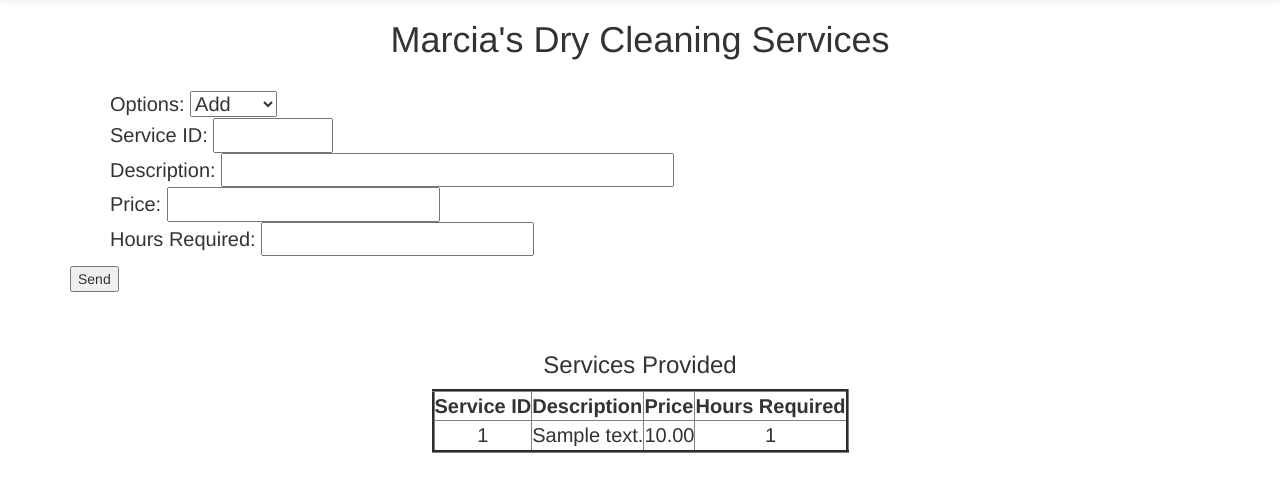
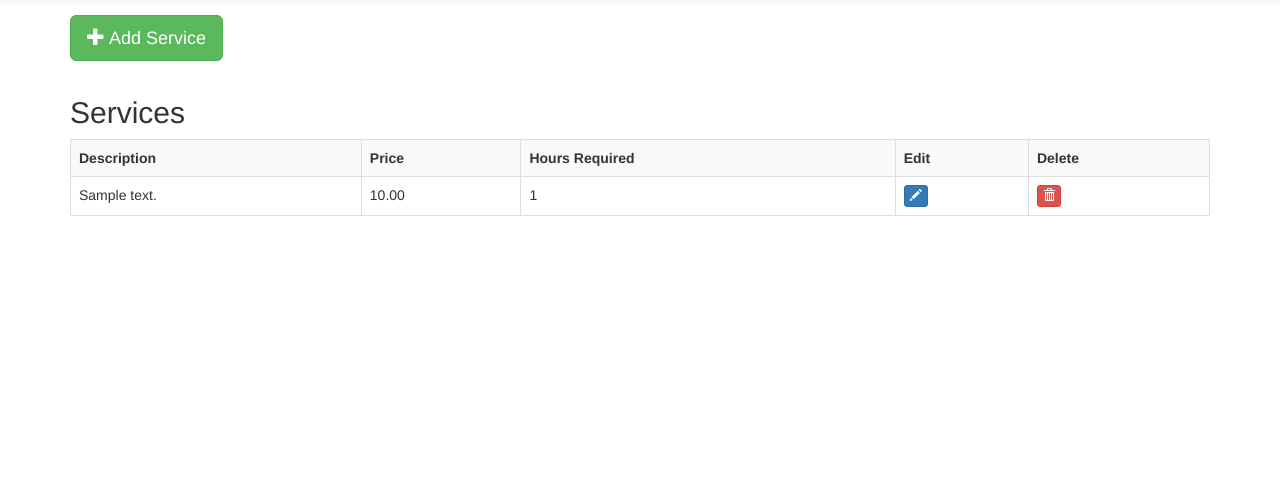
Before and after one commit to JoshHumpherys/COS300-Database-Project, a PHP site: page /service.php in a window 1280 px wide. Shown: the part 51-543 px from the top of the page. Run offline with PHP 8.4, Linux system fonts and the light colour scheme; tables that the repository leaves empty hold one stand-in row (values such as "Sample post").

Commit message:
Add add, edit, and delete for service page, use bootstrap

```diff
--- a/customer.php
+++ b/customer.php
@@ -3,7 +3,7 @@
 <?php require "header.php"; ?>
 <body>
 <div class="container" style="padding-top:15px;">
-    <button class="btn btn-success btn-lg" data-title="Add" data-toggle="modal" data-target="#add"><span class="glyphicon glyphicon-plus"></span> Add Customer</button>
+    <button style="margin-bottom:15px" class="btn btn-success btn-lg" data-title="Add" data-toggle="modal" data-target="#add"><span class="glyphicon glyphicon-plus"></span> Add Customer</button>
     <h2>Customers</h2>
     <div class="table-responsive">
         <table class="table table-bordered table-striped">
--- a/service.php
+++ b/service.php
@@ -2,142 +2,216 @@
 <html>
 <?php require "header.php"; ?>
 <body>
-<div class="container">
-    <h1 align="center">Marcia's Dry Cleaning Services</h1>
-    <br>
-    <form action="service.php" method="post">
-        <ul style="text-align:left; list-style-type:none; display:block;font-size:20px; ">
-            <li>Options:
-                <select name="action_type">
-                    <option value="add">Add</option>
-                    <option value="update">Update</option>
-                    <option value="delete">Delete</option>
-                </select>
-            </li>
-            <li>Service ID: <input type="number" , name="serviceID" , min="0" , max="999999" , step="1",></li>
-            <li>Description: <input type="text" , name="description" size="35"></li>
-            <li>Price: <input type="number" , name="price" , size="5", step="any"></li>
-            <li>Hours Required: <input type="number" , name="hours" , size="5"></li>
-        </ul>
-        <div style="margin:auto;">
-            <input type="submit" value="Send" name="submit">
-        </div>
-
-    </form>
-    <br>
+<div class="container" style="padding-top:15px">
+    <button style="margin-bottom:15px" class="btn btn-success btn-lg" data-title="Add" data-toggle="modal" data-target="#add"><span class="glyphicon glyphicon-plus"></span> Add Service</button>
+    <h2>Services</h2>
+    <table class="table table-bordered table-striped">
+        <tr>
+            <th>Description</th>
+            <th>Price</th>
+            <th>Hours Required</th>
+            <th>Edit</th>
+            <th>Delete</th>
+        </tr>
     <?php
-    // server variables set to default
         $host = "localhost";
         $user = "Hunt";
         $pass = "PW300";
         $db = "marciadb";
         $mysqli = new mysqli($host, $user, $pass, $db);
 
-        // check for connection errors
         if (mysqli_connect_errno()) {
             die("Unable to connect!");
         }
 
-        if(isset($_POST['submit']) )
-        {
-            $response = $_POST['action_type'];
-            if($response == 'add'){
-                $description = $_POST['description'];
-                $price = $_POST['price'];
-                $hours = $_POST['hours'];
+        if(isset($_POST['add_confirm_button_name'])){
+            $description = $_POST['description_add_name'];
+            $price = $_POST['price_add_name'];
+            $hours = $_POST['hours_add_name'];
 
-                $randomID = rand(0,200);
-                $query = "insert into service (ServiceID, Description, Price, HoursRequired) values ('".$randomID."', '".$description."', '".$price."','".$hours."')";
+            $query = "INSERT INTO service VALUES (DEFAULT, '".$description."', '".$price."','".$hours."')";
 
-                 if ($mysqli->query($query) === TRUE) {
-                     echo "New record created successfully";
-                 }
-            } else if ($response == 'update') {
-                $id = $_POST['serviceID'];
-                $description = $_POST['description'];
-                $price = $_POST['price'];
-                $hours = $_POST['hours'];
+             if ($mysqli->query($query) === TRUE) {
+                 echo '
+                <div class="alert alert-success">
+                      <strong>Success!</strong> New record created successfully.
+                </div>';
+             } else {
+                 echo '
+                <div class="alert alert-danger">
+                      <strong>Error!</strong> Failed to create new record.
+                </div>';
+             }
+        } else if(isset($_POST['edit_confirm_button_name'])) {
+            $id = $_POST['edit_confirm_button_name'];
+            $description = $_POST['description_edit_name'];
+            $price = $_POST['price_edit_name'];
+            $hours = $_POST['hours_edit_name'];
 
-                $query = "SELECT * FROM service where ServiceID = '".$id."'";
+            $query = "UPDATE service SET Description = '".$description."', Price = '".$price."', HoursRequired = '".$hours."' WHERE ServiceID = '".$id."'";
 
-                $result = $mysqli->query($query);
-                $row = $result->fetch_array();
+            if ($mysqli->query($query) === TRUE) {
+                echo '
+                <div class="alert alert-success">
+                      <strong>Success!</strong> Record updated successfully.
+                </div>';
+            } else {
+                echo '
+                <div class="alert alert-danger">
+                      <strong>Error!</strong> Failed to update record.
+                </div>';
+            }
+        } else if (isset($_POST['delete_confirm_button_name'])) {
+            $id = $_POST['delete_confirm_button_name'];
 
-                //Checks for nulls in other fields
-                if ($description == null){
-                    $description = $row[1];
-                }
-                if ($price == null){
-                    $price = $row[2];
-                }
-                if ($hours == null){
-                    $hours = $row[3];
-                }
+            $query = "DELETE FROM service WHERE ServiceID=".$id."";
 
-                $sql = "Update Service Set Description = '".$description."', Price = '".$price."', HoursRequired = '".$hours."' where ServiceID = '".$id."'";
+            if ($mysqli->query($query) === TRUE) {
+                echo '
+                <div class="alert alert-success">
+                      <strong>Success!</strong> Record deleted successfully.
+                </div>';
+            } else {
+                echo '
+                <div class="alert alert-danger">
+                      <strong>Error!</strong> Failed to delete record.
+                </div>';
+            }
+        }
 
-                if ($mysqli->query($sql) == TRUE) {
-                        echo "Record updated successfully";
-                }
-            } else if ($response == 'delete') {
-                $find = $_POST['serviceID'];
-
-                $sql = "DELETE FROM service WHERE ServiceID=".$find."";
-
-
-                if ($mysqli->query($sql) == TRUE) {
-                        echo "Record deleted successfully";
+        $query = "SELECT ServiceID, Description, Price, HoursRequired FROM service";
+        $SERVICE_ID_INDEX = 0;
+        $DESCRIPTION_INDEX = 1;
+        $PRICE_INDEX = 2;
+        $HOURS_REQUIRED_INDEX = 3;
+        if ($result = $mysqli->query($query)) {
+            if ($result->num_rows > 0) {
+                while($row = $result->fetch_array()) {
+                    $id = $row[$SERVICE_ID_INDEX];
+                    $description = $row[$DESCRIPTION_INDEX];
+                    $price = $row[$PRICE_INDEX];
+                    $hours = $row[$HOURS_REQUIRED_INDEX];
+                    echo '
+                        <tr>
+                            <td>'.$description.'</td>
+                            <td>'.$price.'</td>
+                            <td>'.$hours.'</td>
+                            <td>
+                                <button class="btn btn-primary btn-xs" data-title="Edit" data-toggle="modal" data-target="#edit" onclick="javascript:$(\'#edit_confirm_button\').attr(\'value\',\''.$id.'\');$(\'#description_edit\').attr(\'value\',\''.$description.'\');$(\'#price_edit\').attr(\'value\',\''.$price.'\');$(\'#hours_edit\').attr(\'value\',\''.$hours.'\');">
+                                    <span class="glyphicon glyphicon-pencil"></span>
+                                </button>
+                            </td>
+                            <td>
+                                <button class="btn btn-danger btn-xs" data-title="Delete" data-toggle="modal" data-target="#delete" onclick="javascript:$(\'#delete_confirm_button\').attr(\'value\',\''.$id.'\');">
+                                    <span class="glyphicon glyphicon-trash"></span>
+                                </button>
+                            </td>
+                        </tr>
+                    ';
                 }
             }
-            // - - - snip - - -
+            $result->close();
         }
-
-        //if(isset($_POST['view']))
-            // create query
-            $query = "SELECT * FROM service order by serviceID asc";
-            echo "<br>";
-            echo '<H3 style="text-align:center;">Services Provided</H3>';
-            // execute query
-            if ($result = $mysqli->query($query)) {
-                // see if any rows were returned
-                if ($result->num_rows > 0) {
-                    // yes
-                    // print them one after another
-                    echo '<table cellpadding=10 border=3 style="text-align:center;font-size:20px; margin:auto; padding:40px;">';
-                    echo "<tr>";
-                    echo "<th>Service ID</th>";
-                    echo "<th>Description</th>";
-                    echo "<th>Price</th>";
-                    echo "<th>Hours Required</th>";
-
-                    echo "</tr>";
-                    while($row = $result->fetch_array()) {
-                        echo "<tr>";
-                        echo "<td>".$row[0]."</td>";
-                        echo "<td>".$row[1]."</td>";
-                        echo "<td>".$row[2]."</td>";
-                        echo "<td>".$row[3]."</td>";
-                        echo "</tr>";
-                    }
-                    echo "</table>";
-                }
-                    else {
-                        // no
-                    // print status message
-                    echo "No rows found!";
-                }
-
-                // free result set memory
-                $result->close();
-            }   else {
-                // print error message
-                echo "Error in query: $query. ".$mysqli->error;
-            }
-                // close connection
-                $mysqli->close();
-
-
+        $mysqli->close();
     ?>
+    </table>
+    <div class="modal fade" id="add" tabindex="-1" role="dialog" aria-labelledby="add" aria-hidden="true">
+        <div class="modal-dialog">
+            <div class="modal-content">
+                <div class="modal-header" style="background-color:#5cb85c; color:#fff;">
+                    <button type="button" class="close" data-dismiss="modal" aria-hidden="true">
+                        <span class="glyphicon glyphicon-remove" aria-hidden="true"></span>
+                    </button>
+                    <h4 class="modal-title custom_align" id="add_modal_heading">Add service</h4>
+                </div>
+                <form method="post" action="service.php">
+                    <div class="modal-body">
+                        <div class="form-group">
+                            <label for="description_add">Description:</label>
+                            <input type="text" class="form-control" id="description_add" name="description_add_name" placeholder="Enter description">
+                        </div>
+                        <div class="form-group">
+                            <label for="price_add">Price:</label>
+                            <input type="number" step="0.01" class="form-control" id="price_add" name="price_add_name" placeholder="Enter price">
+                        </div>
+                        <div class="form-group">
+                            <label for="hours_add">Hours required:</label>
+                            <input type="number" class="form-control" id="hours_add" name="hours_add_name" placeholder="Enter hours required">
+                        </div>
+                    </div>
+                    <div class="modal-footer">
+                        <button id="add_confirm_button" name="add_confirm_button_name" type="submit" class="btn btn-primary">
+                            <span class="glyphicon glyphicon-ok-sign"></span> Submit
+                        </button>
+                        <button type="button" class="btn btn-default" data-dismiss="modal">
+                            <span class="glyphicon glyphicon-remove"></span> Cancel
+                        </button>
+                    </div>
+                </form>
+            </div>
+        </div>
+    </div>
+    <div class="modal fade" id="edit" tabindex="-1" role="dialog" aria-labelledby="edit" aria-hidden="true">
+        <div class="modal-dialog">
+            <div class="modal-content">
+                <div class="modal-header" style="background-color:#337ab7; color:#fff;">
+                    <button type="button" class="close" data-dismiss="modal" aria-hidden="true">
+                        <span class="glyphicon glyphicon-remove" aria-hidden="true"></span>
+                    </button>
+                    <h4 class="modal-title custom_align" id="edit_modal_heading">Edit service</h4>
+                </div>
+                <form method="post" action="service.php">
+                    <div class="modal-body">
+                        <div class="form-group">
+                            <label for="description_edit">Description:</label>
+                            <input type="text" class="form-control" id="description_edit" name="description_edit_name" placeholder="Enter description">
+                        </div>
+                        <div class="form-group">
+                            <label for="price_edit">Price:</label>
+                            <input type="number" step="0.01" class="form-control" id="price_edit" name="price_edit_name" placeholder="Enter price">
+                        </div>
+                        <div class="form-group">
+                            <label for="hours_edit">Hours required:</label>
+                            <input type="number" class="form-control" id="hours_edit" name="hours_edit_name" placeholder="Enter hours required">
+                        </div>
+                    </div>
+                    <div class="modal-footer">
+                        <button id="edit_confirm_button" name="edit_confirm_button_name" type="submit" class="btn btn-primary">
+                            <span class="glyphicon glyphicon-ok-sign"></span> Submit
+                        </button>
+                        <button type="button" class="btn btn-default" data-dismiss="modal">
+                            <span class="glyphicon glyphicon-remove"></span> Cancel
+                        </button>
+                    </div>
+                </form>
+            </div>
+        </div>
+    </div>
+    <div class="modal fade" id="delete" tabindex="-1" role="dialog" aria-labelledby="delete" aria-hidden="true">
+        <div class="modal-dialog">
+            <div class="modal-content">
+                <div class="modal-header" style="background-color:#d9534f; color:#fff;">
+                    <button type="button" class="close" data-dismiss="modal" aria-hidden="true">
+                        <span class="glyphicon glyphicon-remove" aria-hidden="true"></span>
+                    </button>
+                    <h4 class="modal-title custom_align" id="delete_modal_heading">Delete this entry</h4>
+                </div>
+                <div class="modal-body">
+                    <div>Are you sure you want to delete this entry?</div>
+                </div>
+                <div class="modal-footer">
+                    <form method="post" action="service.php">
+                        <button id="delete_confirm_button" name="delete_confirm_button_name" type="submit" class="btn btn-danger">
+                            <span class="glyphicon glyphicon-ok-sign"></span> Yes
+                        </button>
+                        <button type="button" class="btn btn-default" data-dismiss="modal">
+                            <span class="glyphicon glyphicon-remove"></span> No
+                        </button>
+                    </form>
+                </div>
+            </div>
+        </div>
+    </div>
 </div>
 </body>
 </html>
```
